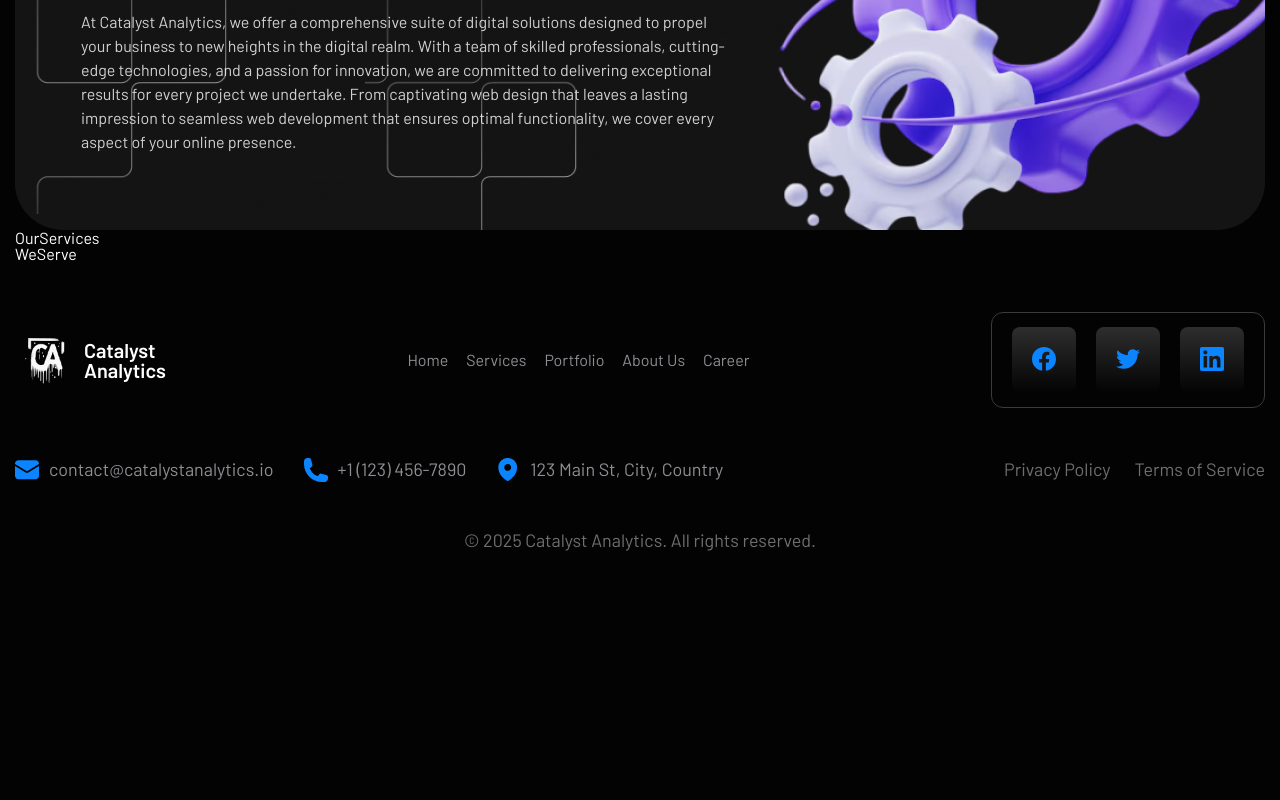
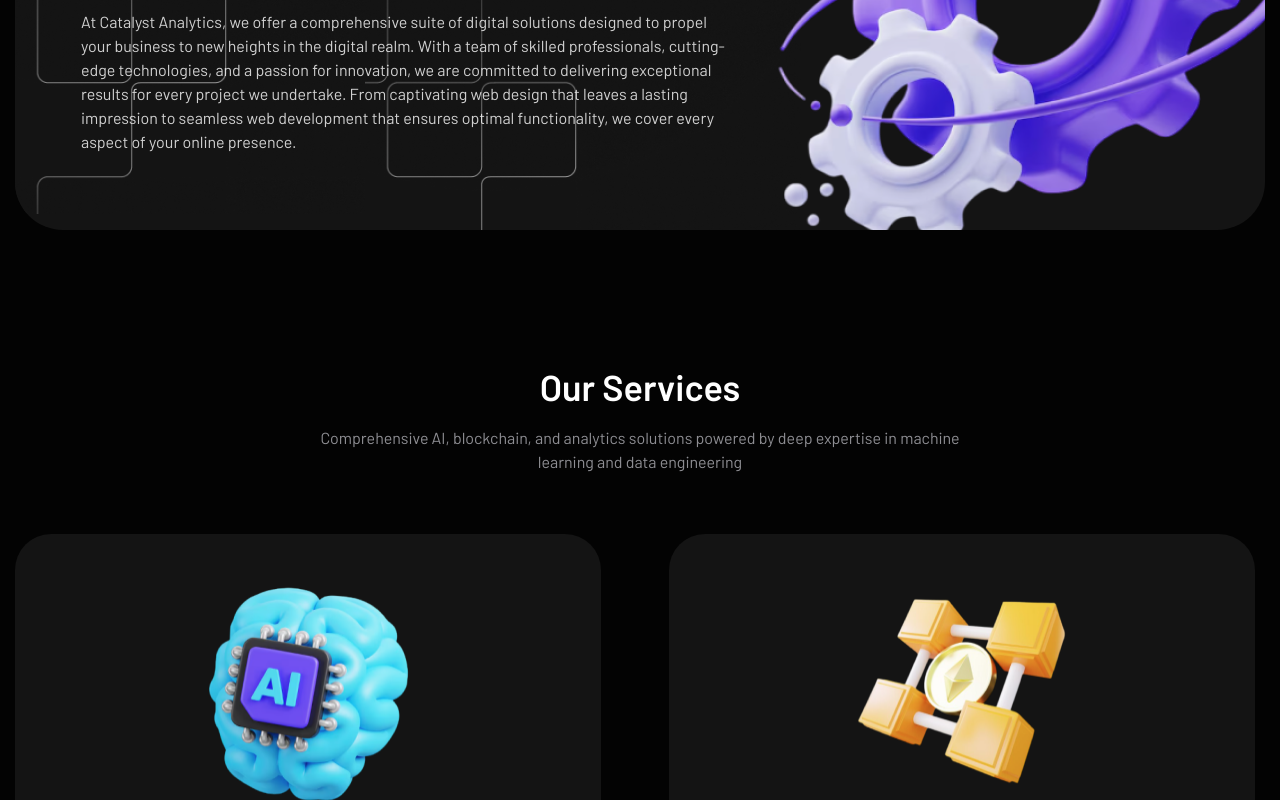
Before and after one commit to RVasyliuk-2003/Catalyst-Analytics, a React (Vite) app: page /services in a window 1280 px wide. Shown: the part 300-1100 px from the top of the page. Before the commit the page ends 900 px from the top, so only its background shows below. Built offline with nearby package versions, Linux system fonts and the light colour scheme.

Commit message:
feat(services): implement services section with dynamic cards

```diff
--- a/src/components/MainPage/ServicesPage/OurServices/OurServices.tsx
+++ b/src/components/MainPage/ServicesPage/OurServices/OurServices.tsx
@@ -1,7 +1,48 @@
 import style from "./ourServices.module.scss";
+import line from "./../images/line.svg";
+
+import { servicesData } from "./servicesData.ts";
 
 const OurServices = () => {
-  return <section className={style.ourServices}>OurServices</section>;
+  return (
+    <section className={style.ourServices}>
+      <h2 className={style.ourServices__title}>Our Services</h2>
+      <p className={style.ourServices__cards_p}>
+        Comprehensive AI, blockchain, and analytics solutions powered by deep
+        expertise in machine <br /> learning and data engineering
+      </p>
+
+      <div className={style.ourServices__cards_grid}>
+        {servicesData.map((ell) => (
+          <div className={style.ourServices__card} key={ell.id}>
+            <img
+              className={style.ourServices__card_img}
+              src={ell.icon}
+              alt="img"
+            />
+
+            <b className={style.ourServices__card_title}>{ell.title}</b>
+            <p className={style.ourServices__card_desc_p}>{ell.description}</p>
+
+            <ul className={style.ourServices__card_list}>
+              {ell.features.map((el, i) => (
+                <li key={i} className={style.ourServices__card_list_li}>
+                  {el}
+                </li>
+              ))}
+            </ul>
+
+            <button className={style.ourServices__card_btn}>
+              <span>
+                <img src={line} alt="Line" />
+              </span>
+              Book a Call
+            </button>
+          </div>
+        ))}
+      </div>
+    </section>
+  );
 };
 
 export default OurServices;
--- a/src/components/MainPage/ServicesPage/OurServices/ourServices.module.scss
+++ b/src/components/MainPage/ServicesPage/OurServices/ourServices.module.scss
@@ -0,0 +1,173 @@
+.ourServices {
+  padding-top: 130px;
+
+  &__title {
+    font-weight: 600;
+    font-size: 2.25rem;
+    line-height: 150%;
+    color: #fff;
+    text-align: center;
+  }
+
+  &__cards_p {
+    margin-top: 12px;
+    font-size: 1rem;
+    line-height: 150%;
+    color: var(--text-p-gray);
+    text-align: center;
+  }
+
+  &__cards_grid {
+    margin-top: 60px;
+    display: grid;
+    grid-template-columns: 1fr 1fr;
+    gap: 58px;
+  }
+
+  &__card {
+    position: relative;
+    border-radius: 36px;
+    padding: 42px 49.5px;
+    max-width: 586px;
+    width: 100%;
+    background-color: var(--bg-card);
+
+    display: flex;
+    flex-direction: column;
+    align-items: center;
+    text-align: center;
+    gap: 32px;
+
+    &:hover {
+      border-color: transparent;
+
+      &::after {
+        content: "";
+        position: absolute;
+        inset: 0;
+        border-radius: 36px;
+        padding: 1px;
+        background: linear-gradient(
+          135deg,
+          #007aff 0%,
+          rgba(0, 122, 255, 0) 100%
+        );
+
+        -webkit-mask:
+          linear-gradient(#fff 0 0) content-box,
+          linear-gradient(#fff 0 0);
+        -webkit-mask-composite: exclude;
+        mask:
+          linear-gradient(#fff 0 0) content-box,
+          linear-gradient(#fff 0 0);
+        mask-composite: exclude;
+
+        pointer-events: none;
+      }
+    }
+  }
+
+  &__card_img {
+    width: 223px;
+    height: 230px;
+  }
+
+  &__card_title {
+    font-weight: 600;
+    font-size: 1.5rem;
+    color: #fff;
+  }
+
+  &__card_desc_p {
+    font-size: 1rem;
+    line-height: 150%;
+    color: var(--text-p-gray);
+  }
+
+  &__card_list {
+    list-style: none;
+    padding: 0;
+    margin: 0;
+    display: grid;
+    grid-template-columns: 1fr 1fr;
+    gap: 12px 16px;
+    width: 100%;
+  }
+
+  &__card_list_li {
+    display: flex;
+    align-items: flex-start;
+    gap: 10px;
+    font-size: 0.875rem;
+    line-height: 140%;
+    color: var(--text-p-gray);
+
+    &::before {
+      content: "";
+      display: inline-block;
+      min-height: 6px;
+      top: 8px;
+      width: 6px;
+      height: 6px;
+      border-radius: 50%;
+      background-color: #007aff;
+      margin-top: 7px;
+      flex-shrink: 0;
+    }
+  }
+
+  &__card_btn {
+    position: relative;
+    border-radius: 100px;
+    padding: 10px 10px 10px 16px;
+    width: 158px;
+    height: 56px;
+    background: initial;
+    color: white;
+    border: none;
+
+    display: flex;
+    gap: 10px;
+    align-items: center;
+
+    > span {
+      display: flex;
+      align-items: center;
+      justify-content: center;
+
+      border-radius: 135px;
+      width: 52px;
+      height: 36px;
+      background-color: var(--btn-blue);
+
+      > img {
+        width: 14px;
+        height: 14px;
+      }
+    }
+
+    &::after {
+      content: "";
+      position: absolute;
+      inset: 0;
+      border-radius: 100px;
+      padding: 1.5px;
+      background: linear-gradient(
+        135deg,
+        #007aff 0%,
+        rgba(0, 122, 255, 0) 100%
+      );
+
+      -webkit-mask:
+        linear-gradient(#fff 0 0) content-box,
+        linear-gradient(#fff 0 0);
+      -webkit-mask-composite: exclude;
+      mask:
+        linear-gradient(#fff 0 0) content-box,
+        linear-gradient(#fff 0 0);
+      mask-composite: exclude;
+
+      pointer-events: none;
+    }
+  }
+}
--- /dev/null
+++ b/src/components/MainPage/ServicesPage/OurServices/servicesData.ts
@@ -0,0 +1,104 @@
+import img1 from "./../images/img1.webp";
+import img2 from "./../images/img2.webp";
+import img3 from "./../images/img3.webp";
+import img4 from "./../images/img4.webp";
+import img5 from "./../images/img5.webp";
+import img6 from "./../images/img6.webp";
+// import img7 from "./../images/img7.webp";
+// import img8 from "./../images/img8.webp";
+// import img9 from "./../images/img9.webp";
+
+type Servi = {
+  id: number;
+  title: string;
+  description: string;
+  icon: string;
+  features: string[];
+};
+
+export const servicesData: Servi[] = [
+  {
+    id: 1,
+    title: "Machine Learning Solutions",
+    description:
+      "Custom ML models designed and optimized for your specific business challenges, leveraging cutting-edge deep learning techniques.",
+    icon: img1,
+    features: [
+      "Deep learning model development",
+      "Neural network architecture design",
+      "Computer vision solutions",
+      "Natural language processing",
+      "Model optimization and scaling",
+    ],
+  },
+  {
+    id: 2,
+    title: "Blockchain Development",
+    description:
+      "End-to-end blockchain solutions from smart contract development to decentralized application architecture.",
+    icon: img2,
+    features: [
+      "Smart contract development",
+      "DeFi protocol design",
+      "Blockchain integration",
+      "Web3 development",
+      "Token implementation",
+    ],
+  },
+  {
+    id: 3,
+    title: "Algorithmic Trading",
+    description:
+      "Advanced trading algorithms and systems leveraging ML for market analysis and automated execution.",
+    icon: img3,
+    features: [
+      "Trading strategy development",
+      "High-frequency trading systems",
+      "Market analysis algorithms",
+      "Risk management systems",
+      "Performance optimization",
+    ],
+  },
+  {
+    id: 4,
+    title: "Data Engineering",
+    description:
+      "Build robust data infrastructure that scales with your business needs using modern data engineering practices.",
+    icon: img4,
+    features: [
+      "Data pipeline development",
+      "Big data processing",
+      "Database optimization",
+      "ETL workflow design",
+      "Data warehouse architecture",
+    ],
+  },
+  {
+    id: 5,
+    title: "Predictive Analytics",
+    description:
+      "Transform your data into actionable insights with our advanced predictive modeling and forecasting solutions.",
+    icon: img5,
+    features: [
+      "Time series analysis",
+      "Predictive modeling",
+      "Business intelligence",
+      "Statistical analysis",
+      "Data visualization",
+    ],
+  },
+  {
+    id: 6,
+    title: "MLOps & Infrastructure",
+    description:
+      "Enterprise-grade infrastructure for deploying and managing ML models in production environments.",
+    icon: img6,
+    features: [
+      "CI/CD pipeline setup",
+      "Model deployment automation",
+      "Performance monitoring",
+      "Infrastructure scaling",
+      "DevOps integration",
+    ],
+  },
+];
```
Also changed, not shown: src/components/MainPage/ServicesPage/images/line.svg (added).
